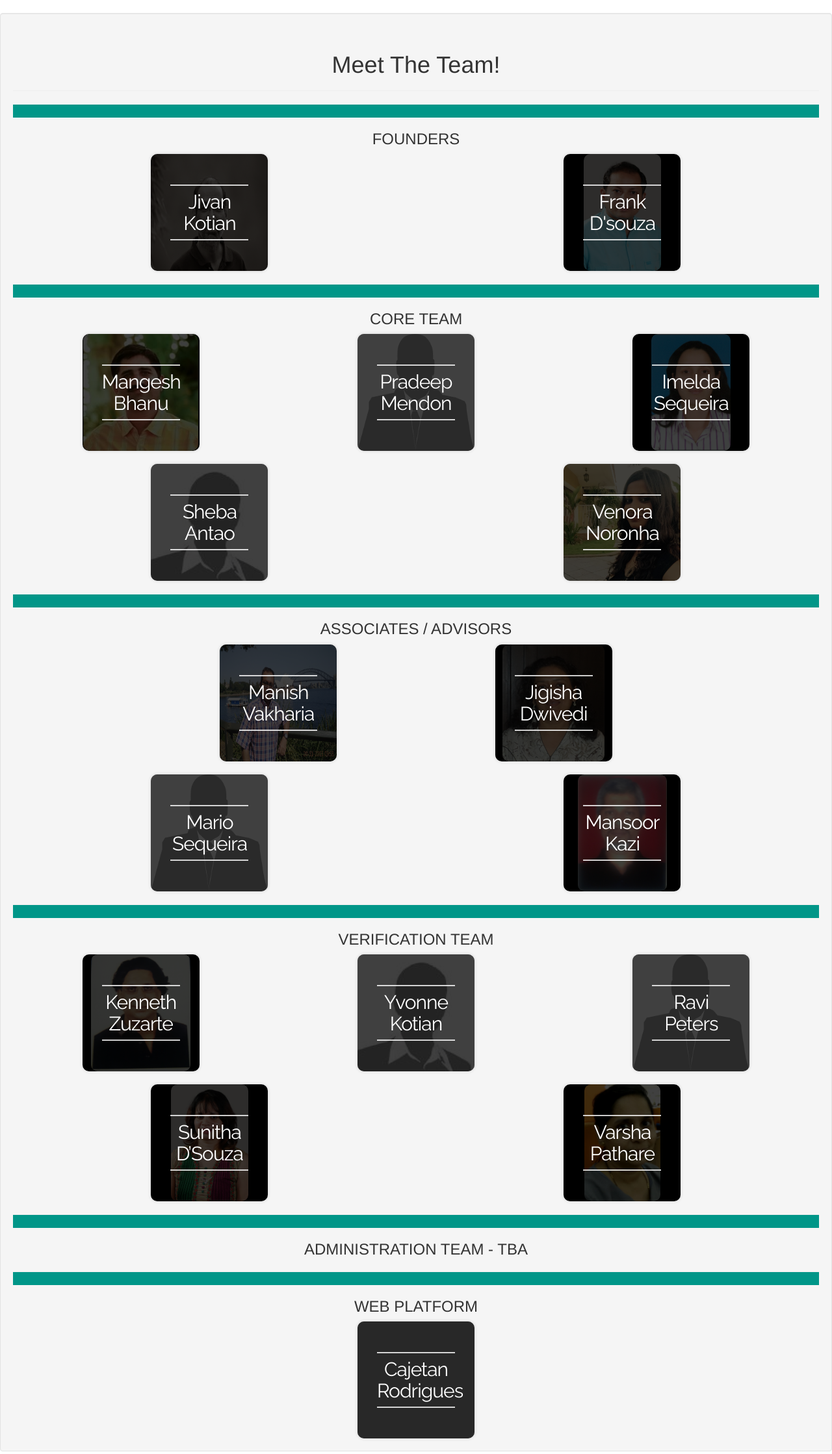
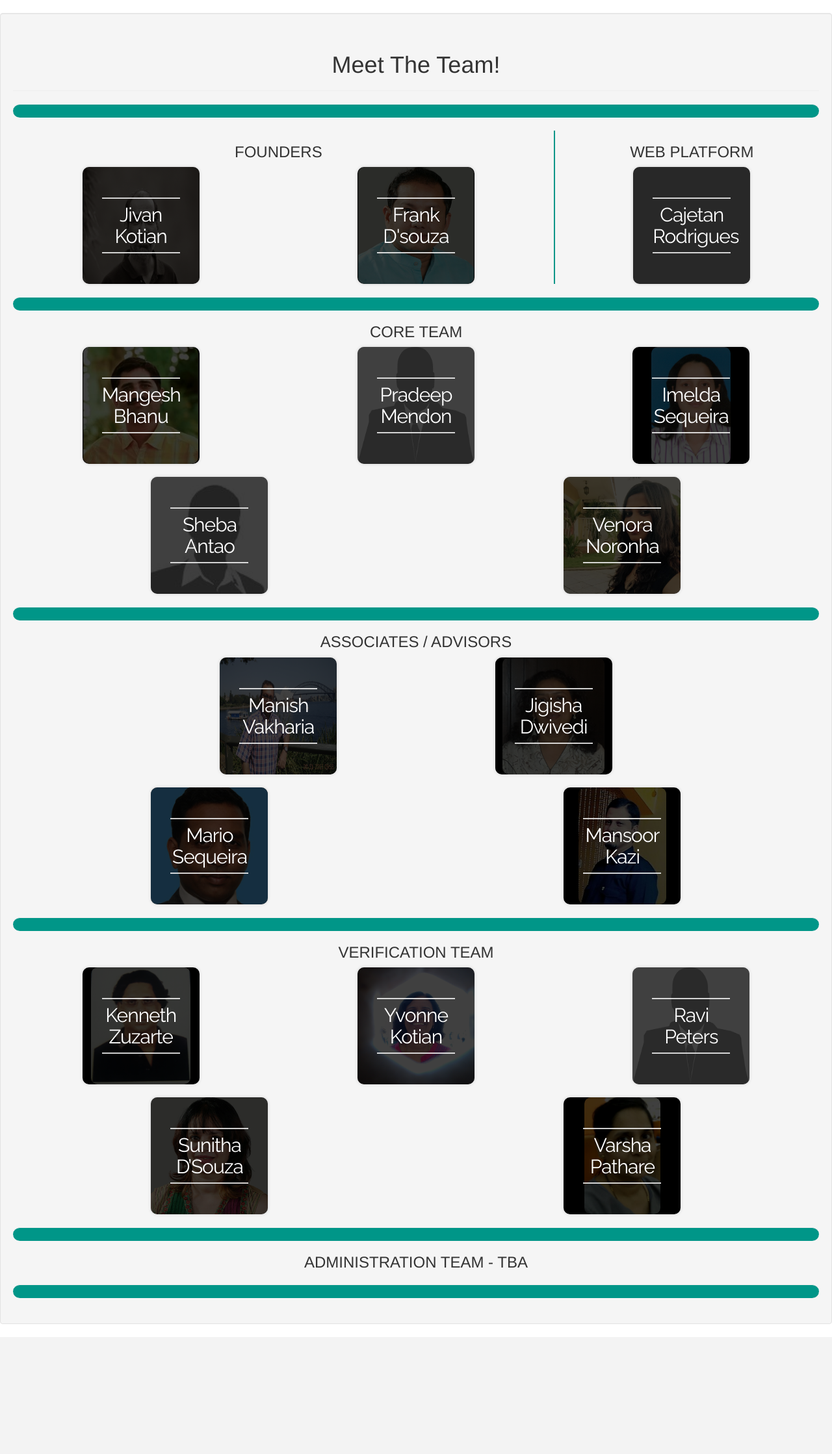
Before and after one commit to caje731/helpinghands, a Django app: page /people/ in a window 1280 px wide. Shown: the part 52-2290 px from the top of the page at 65% size. After the commit the page ends 2090 px from the top, so only its background shows below. Run offline with Django 3.2, Linux system fonts and the light colour scheme; some libraries are stand-ins or nearby versions; grey boxes are pictures that could not be loaded.

Commit message:
Add photos to the team page

```diff
--- a/donations/static/donations/css/people.css
+++ b/donations/static/donations/css/people.css
@@ -1,4 +1,7 @@
 @import url(https://fonts.googleapis.com/css?family=Raleway:400,800);
+hr {
+  border-radius: 15px;
+}
 figure.snip1091 {
   font-family: 'Raleway', Arial, sans-serif;
   position: relative;
--- a/donations/templates/donations/nav_bar/people.html
+++ b/donations/templates/donations/nav_bar/people.html
@@ -9,8 +9,10 @@
   <h1 class='text-center'>Meet The Team!</h1>
 </div>
 <hr>
+<div class="row">
+	<div class="col-md-8">
+		<div class="row">
 			<h3 class="text-center">FOUNDERS</h3>
-<div class="row">
 			<div class="col-md-4 col-md-offset-1">
 				<figure class="snip1091 navy center-block">
 					<img class="img-responsive center-block" src="{% static "donations/img/people/JivanKotian.JPG" %}" alt="Jivan Kotian"/>
@@ -26,6 +28,21 @@
 				    	<h2>Frank  <span>D'souza</span></h2>
 				  	</figcaption>
 				</figure>
+			</div>
+		</div>
+	</div>
+	<div class="col-md-4" style="border-left: 2px solid #009688">
+		<div class="row">
+			<h3 class="text-center">WEB PLATFORM</h3>
+			<div class="col-md-12">
+				<figure class="snip1091 navy center-block">
+					<img class="img-responsive center-block" src="{% static "donations/img/people/CajetanRodrigues.jpg" %}" alt="Cajetan Rodrigues"/>
+					<figcaption>
+				    	<h2>Cajetan <span>Rodrigues</span></h2>
+				  	</figcaption>
+				</figure>
+			</div>
+		</div>
 	</div>
 </div>
 <hr>
@@ -99,7 +116,7 @@
 <div class="row">
 	<div class="col-md-4 col-md-offset-1">
 		<figure class="snip1091 navy center-block">
-			<img class="img-responsive center-block" src="{% static "donations/img/people/dummy_profile_2.png" %}" alt="Mario Sequeira"/>
+			<img class="img-responsive center-block" src="{% static "donations/img/people/MarioSequeira.jpg" %}" alt="Mario Sequeira"/>
 			<figcaption>
 		    	<h2>Mario  <span>Sequeira</span></h2>
 		  	</figcaption>
@@ -127,7 +144,7 @@
 	</div>
 	<div class="col-md-4 ">
 		<figure class="snip1091 navy center-block">
-			<img class="img-responsive center-block" src="{% static "donations/img/people/dummy_profile_1.jpg" %}" alt="Yvonne Kotian"/>
+			<img class="img-responsive center-block" src="{% static "donations/img/people/YvonneKotian.jpg" %}" alt="Yvonne Kotian"/>
 			<figcaption>
 		    	<h2>Yvonne  <span>Kotian</span></h2>
 		  	</figcaption>
@@ -164,17 +181,6 @@
 <hr>
 <h3 class="text-center">ADMINISTRATION TEAM - TBA</h3>
 <hr>
-<h3 class="text-center">WEB PLATFORM</h3>
-<div class="row">
-	<div class="col-md-12">
-		<figure class="snip1091 navy center-block">
-			<img class="img-responsive center-block" src="{% static "donations/img/people/CajetanRodrigues.jpg" %}" alt="Cajetan Rodrigues"/>
-			<figcaption>
-		    	<h2>Cajetan  <span>Rodrigues</span></h2>
-		  	</figcaption>
-		</figure>
-	</div>
-</div>
 </div>
 
 
```
Also changed, not shown: donations/static/donations/img/people/FrankDsouza.jpg, donations/static/donations/img/people/MansoorAhmedKazi.JPG, donations/static/donations/img/people/MarioSequeira.jpg (added), donations/static/donations/img/people/SunithaDsouza.jpg, donations/static/donations/img/people/YvonneKotian.jpg (added). Lines whose indentation alone changed are shown as unchanged.
